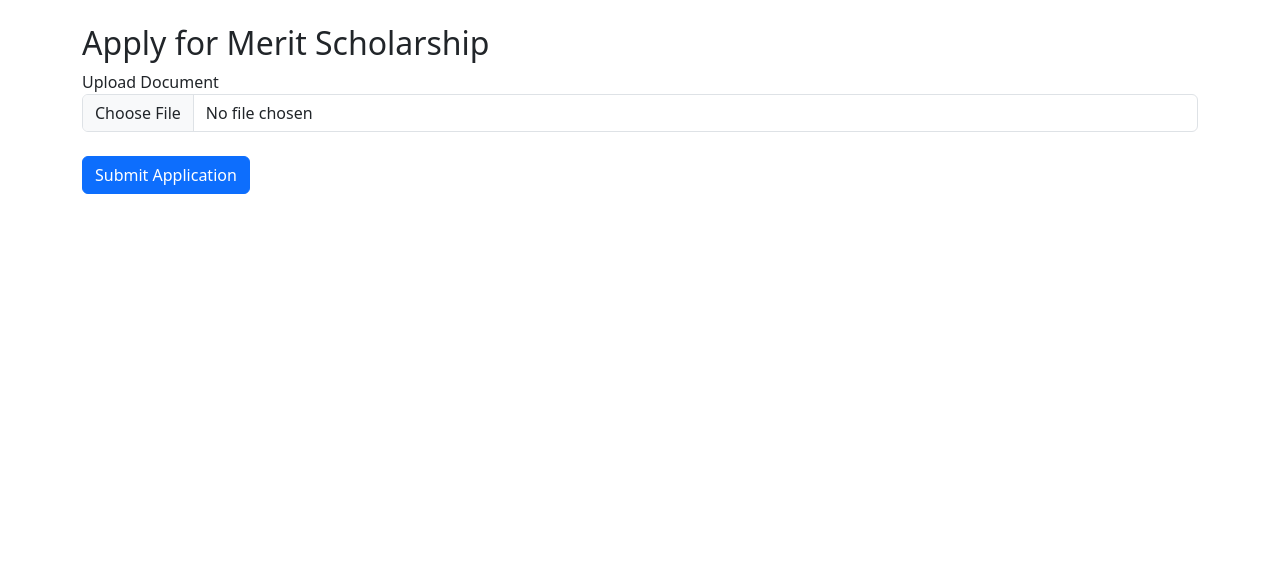
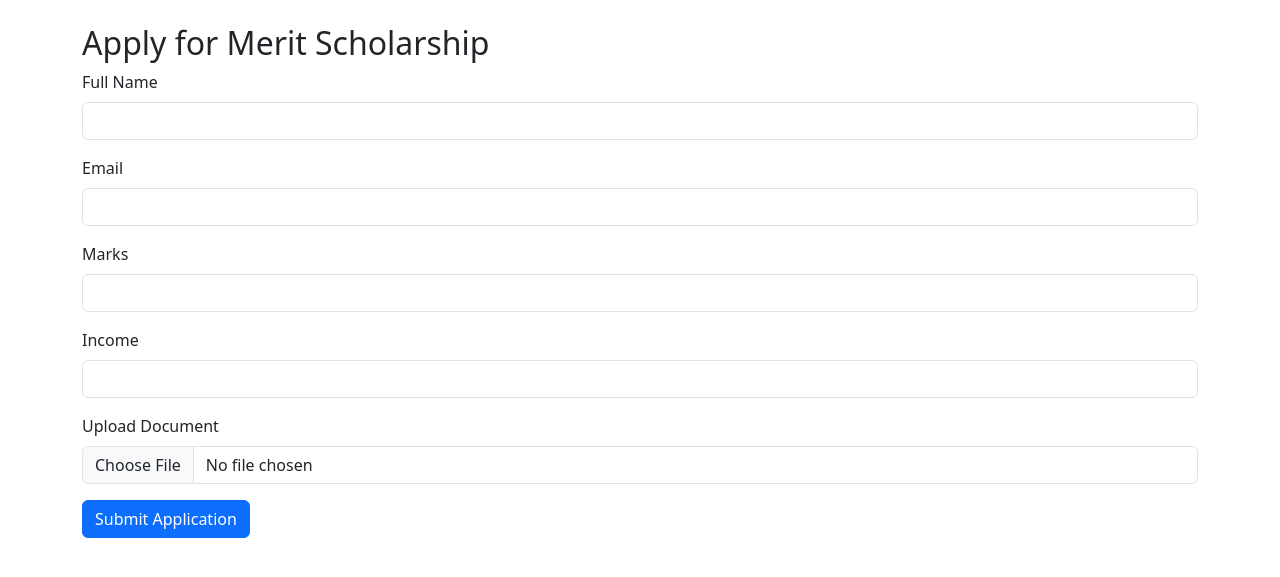
Before and after one commit to likhithar01/student_scholarship_portal, a Django app: template scholarships/templates/apply.html in a window 1280 px wide. Shown: the part 56-633 px from the top of the page. Run offline with Django 5.2, Linux system fonts and the light colour scheme; the template is opened without the code that fills it: values that come from a table or form of the project are taken from there, others are empty; data comes from the database, SQL or seed files in the repository.

Commit message:
update the changes

```diff
--- a/scholarships/models.py
+++ b/scholarships/models.py
@@ -1,5 +1,6 @@
 from django.db import models
 from django.contrib.auth.models import User
+
 
 class Scholarship(models.Model):
     title = models.CharField(max_length=200)
@@ -12,9 +13,23 @@ class Scholarship(models.Model):
 
 
 class Application(models.Model):
-    student = models.ForeignKey(User, on_delete=models.CASCADE)
+    STATUS_CHOICES = [
+        ('Pending', 'Pending'),
+        ('Approved', 'Approved'),
+        ('Rejected', 'Rejected'),
+    ]
+
+    user = models.ForeignKey(User, on_delete=models.CASCADE)
     scholarship = models.ForeignKey(Scholarship, on_delete=models.CASCADE)
-    applied_date = models.DateField(auto_now_add=True)
+
+    full_name = models.CharField(max_length=100)
+    email = models.EmailField()
+    marks = models.IntegerField()
+    income = models.IntegerField()
+    document = models.FileField(upload_to='documents/')
+
+    status = models.CharField(max_length=10, choices=STATUS_CHOICES, default='Pending')
+    applied_on = models.DateTimeField(auto_now_add=True)
 
     def __str__(self):
-        return f"{self.student.username} - {self.scholarship.title}"
+        return f"{self.full_name} - {self.scholarship.title}"
--- a/scholarships/templates/apply.html
+++ b/scholarships/templates/apply.html
@@ -4,15 +4,38 @@
 
 <h2>Apply for {{ scholarship.title }}</h2>
 
+{% if error %}
+<div class="alert alert-danger" role="alert">{{ error }}</div>
+{% endif %}
+
 <form method="POST" enctype="multipart/form-data">
 
 {% csrf_token %}
 
-<label>Upload Document</label>
+<div class="mb-3">
+    <label for="id_full_name" class="form-label">Full Name</label>
+    <input type="text" id="id_full_name" name="full_name" class="form-control" required>
+</div>
 
-<input type="file" name="document" class="form-control">
+<div class="mb-3">
+    <label for="id_email" class="form-label">Email</label>
+    <input type="email" id="id_email" name="email" class="form-control" required>
+</div>
 
-<br>
+<div class="mb-3">
+    <label for="id_marks" class="form-label">Marks</label>
+    <input type="number" id="id_marks" name="marks" class="form-control" required>
+</div>
+
+<div class="mb-3">
+    <label for="id_income" class="form-label">Income</label>
+    <input type="number" id="id_income" name="income" class="form-control" required>
+</div>
+
+<div class="mb-3">
+    <label for="id_document" class="form-label">Upload Document</label>
+    <input type="file" id="id_document" name="document" class="form-control" required>
+</div>
 
 <button class="btn btn-primary">Submit Application</button>
 
--- a/scholarships/urls.py
+++ b/scholarships/urls.py
@@ -1,21 +1,10 @@
+from django.contrib import admin
 from django.urls import path
-from . import views
+from scholarships import views
 
 urlpatterns = [
-
-    # HOME PAGE
+    path('admin/', admin.site.urls),
     path('', views.home, name='home'),
-
-    # BROWSE SCHOLARSHIPS
-    path('scholarships/', views.scholarships, name='scholarships'),
-
-    # LOGIN
-    path('login/', views.login_view, name='login'),
-
-    # REGISTER
-    path('register/', views.register_view, name='register'),
-
-    # DASHBOARD
+    path('apply/<int:id>/', views.apply, name='apply'),
     path('dashboard/', views.dashboard, name='dashboard'),
-
 ]
```
Also changed, not shown: scholarships/templates/home.html (+25 -33 lines), scholarships/views.py (+43 -10 lines).
